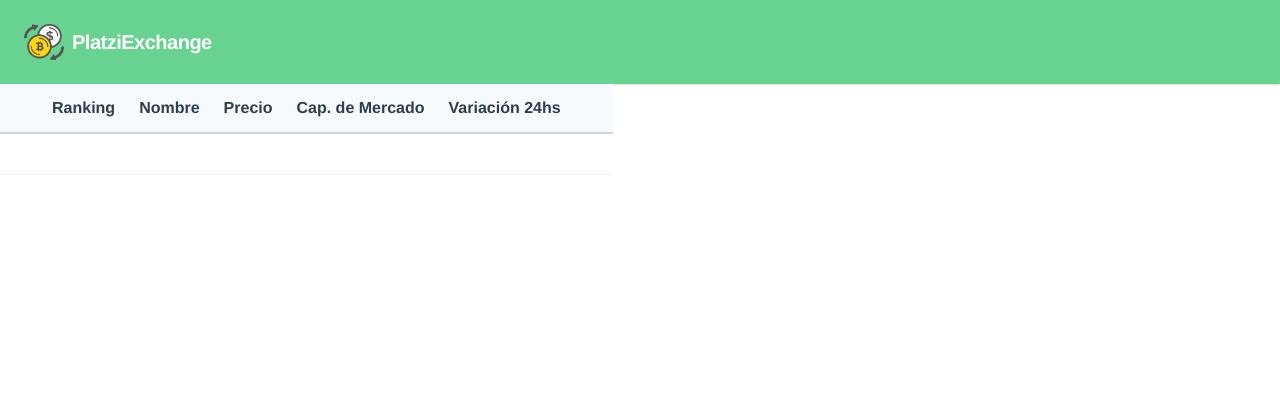
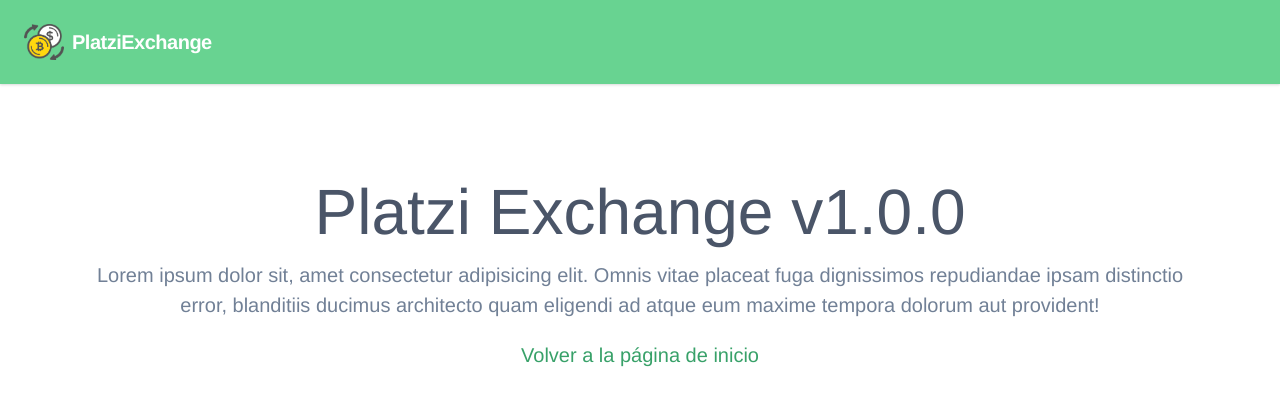
Before and after one commit to yeisondiseno/curso_vue, a Vue app in the folder platzi-exchange/: page /about in a window 1280 px wide. Shown: the top 406 px of the page. Built offline with nearby package versions, Linux system fonts and the light colour scheme.

Commit message:
Y.Montoya: router done

```diff
--- a/platzi-exchange/package.json
+++ b/platzi-exchange/package.json
@@ -10,7 +10,8 @@
   "dependencies": {
     "core-js": "^3.6.5",
     "tailwindcss": "^1.1.2",
-    "vue": "^3.0.0"
+    "vue": "^3.0.0",
+    "vue-router": "^4.0.11"
   },
   "devDependencies": {
     "@ianaya89/vue-cli-plugin-tailwind": "~1.1.0",
--- a/platzi-exchange/src/App.vue
+++ b/platzi-exchange/src/App.vue
@@ -1,19 +1,17 @@
 <template>
   <main>
     <PxHeader />
-    <PxAssetsTable />
+    <router-view class="container px-5 sm:px-20 py-20 flex justify-center" />
   </main>
 </template>
 
 <script>
   import PxHeader from '@/components/PxHeader'
-  import PxAssetsTable from '@/components/PxAssetsTable'
 
   export default {
     name: "App",
     components: {
-      PxHeader,
-      PxAssetsTable
+      PxHeader
     },
   };
 
--- a/platzi-exchange/src/main.js
+++ b/platzi-exchange/src/main.js
@@ -1,6 +1,9 @@
 import { createApp } from 'vue'
+// router
+import router from '@/router'
+// components
 import App from './App.vue'
 // styles
 import '@/assets/css/tailwind.css'
 
-createApp(App).mount('#app')
+createApp(App).use(router).mount('#app')
--- /dev/null
+++ b/platzi-exchange/src/router.js
@@ -0,0 +1,28 @@
+import { createWebHistory, createRouter } from 'vue-router'
+// components
+import Home from '@/views/Home'
+import About from '@/views/About'
+import Error from '@/views/Error'
+
+const history = createWebHistory()
+
+export default createRouter({
+  history,
+  routes: [
+    {
+      path: '/',
+      name: 'Home',
+      component: Home
+    },
+    {
+      path: '/about',
+      name: 'About',
+      component: About
+    },
+    {
+      path: '/:catchAll(.*)',
+      name: 'Error',
+      component: Error
+    }
+  ]
+})
--- /dev/null
+++ b/platzi-exchange/src/views/About.vue
@@ -0,0 +1,22 @@
+<template>
+  <div class="flex-col items-center">
+    <h1 class="text-gray-700 text-6xl">
+      Platzi Exchange v1.0.0
+    </h1>
+    <p class="text-gray-600 text-xl text-center">
+      Lorem ipsum dolor sit, amet consectetur adipisicing elit. Omnis vitae placeat fuga dignissimos repudiandae ipsam distinctio error, blanditiis ducimus architecto quam eligendi ad atque eum maxime tempora dolorum aut provident!
+    </p>
+    <router-link
+      to='/'
+      class="mt-5 text-xl text-green-600 hover:underline"
+    >
+      Volver a la página de inicio
+    </router-link>
+  </div>
+</template>
+
+<script>
+  export default {
+    name: 'About',
+  }
+</script>
--- /dev/null
+++ b/platzi-exchange/src/views/Error.vue
@@ -0,0 +1,22 @@
+<template>
+  <div class="flex-col items-center">
+    <h1 class="text-red-400 text-6xl">
+      Error de página
+    </h1>
+    <p class="text-red-200 text-xl text-center">
+      Lorem ipsum dolor sit, amet consectetur adipisicing elit. Omnis vitae placeat fuga dignissimos repudiandae ipsam distinctio error, blanditiis ducimus architecto quam eligendi ad atque eum maxime tempora dolorum aut provident!
+    </p>
+    <router-link
+      to='/'
+      class="mt-5 text-xl text-green-600 hover:underline"
+    >
+      Volver a la página de inicio
+    </router-link>
+  </div>
+</template>
+
+<script>
+  export default {
+    name: 'Error',
+  }
+</script>
--- /dev/null
+++ b/platzi-exchange/src/views/Home.vue
@@ -0,0 +1,14 @@
+<template>
+  <div>
+    <PxAssetsTable />
+  </div>
+</template>
+
+<script>
+  import PxAssetsTable from '@/components/PxAssetsTable'
+
+  export default {
+    name: 'Home',
+    components: {PxAssetsTable}
+  }
+</script>
```
Also changed, not shown: platzi-exchange/src/components/PxAssetsTable.vue (indentation only), 1 other file (tests, documents, lock files or other folders).
